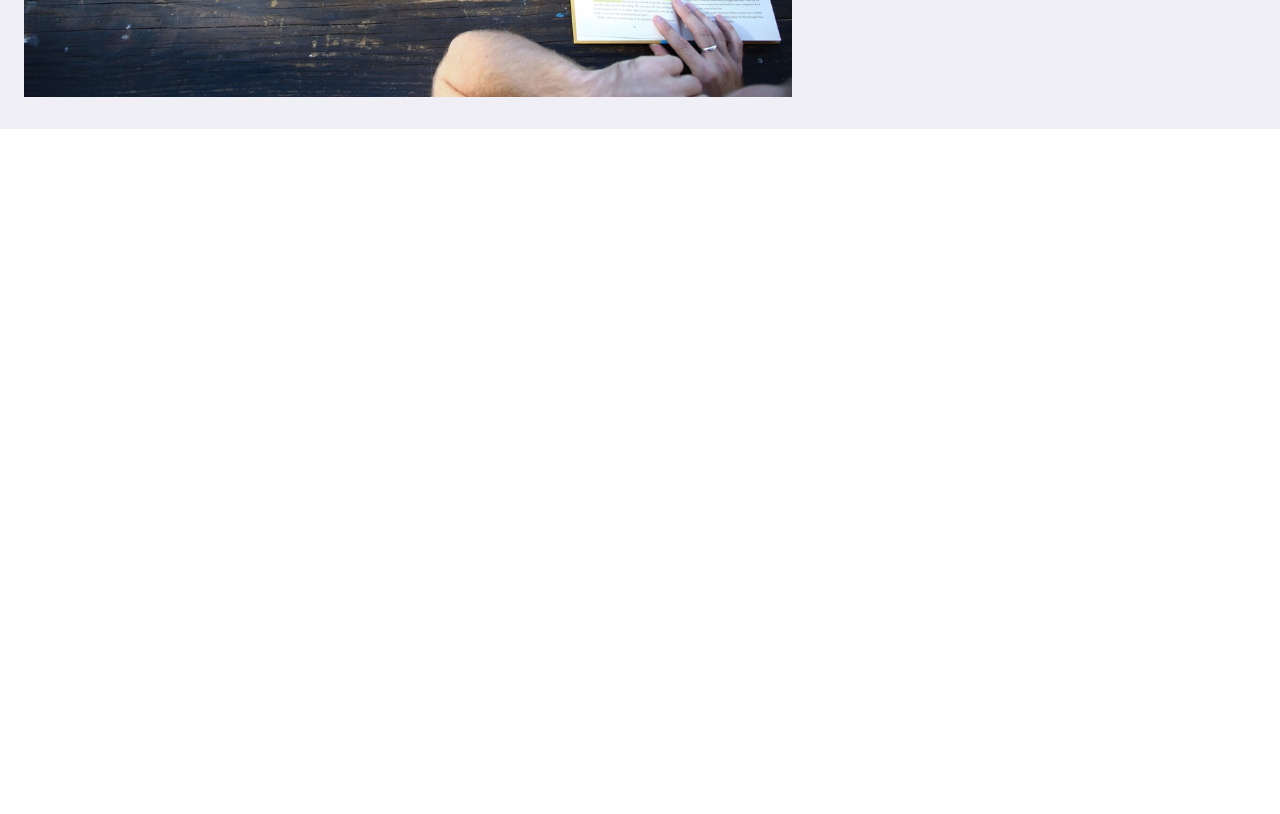
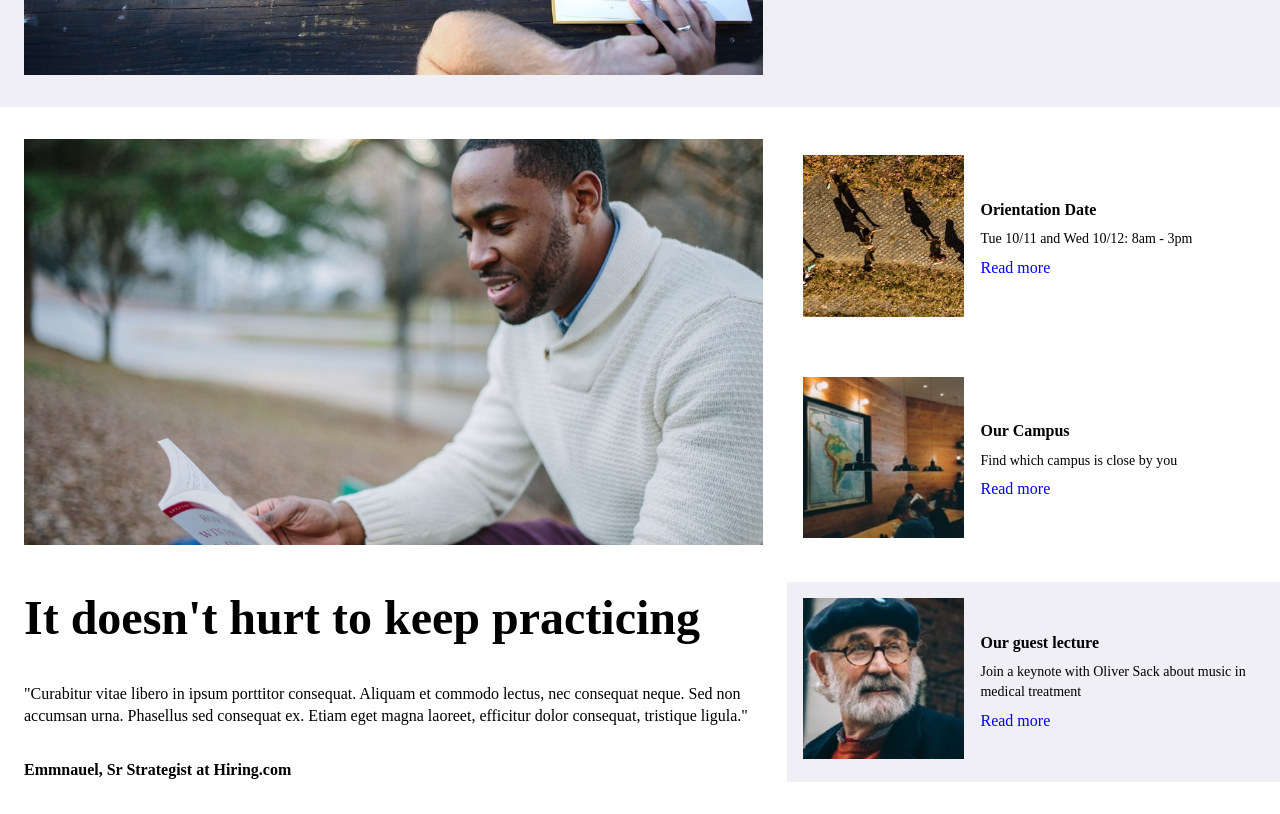
Before and after one commit to anirban21/ColmarAcademy, a plain HTML site: page index.html in a window 1280 px wide. Shown: the part 567-1381 px from the top of the page. Before the commit the page ends 800 px from the top, so only its background shows below. Drawn offline with Linux system fonts and the light colour scheme; a web font is replaced by a local one.

Commit message:
Finished mid-banner section

```diff
--- a/index.html
+++ b/index.html
@@ -24,13 +24,12 @@
 
     <!-- Top Jumbotron Banner -->
     <div class="jumbotron">
-      <div class="image-container">
+      <div class="leftContent">
         <img src="./resources/images/banner.jpg" alt="Students Learning">
       </div>
-      <div class="content">
+      <div class="rightContent">
         <h1>Learn something <br> new everyday </br> </h1>
         <br></br>
-
         <p>Lorem ipsum dolor sit amet,<br>
           consectetur adipiscing elit.</br> </p>
         <br></br>
@@ -40,6 +39,53 @@
 
     <!-- Mid Banner -->
     <div class="midbanner">
+      <div class="leftContent">
+        <div class="image-container">
+          <img src="./resources/images/information-main.jpg" alt="Student Reading">
+        </div>
+        <div class="textContent">
+          <h1>It doesn't hurt to keep practicing</h1>
+
+          <h5>"Curabitur vitae libero in ipsum porttitor consequat. Aliquam et commodo lectus,
+            nec consequat neque. Sed non accumsan urna. Phasellus sed consequat ex. Etiam
+            eget magna laoreet, efficitur dolor consequat, tristique ligula."</h5>
+
+          <p> Emmnauel, Sr Strategist at Hiring.com </p>
+        </div>
+      </div>
+
+      <div class="rightContent">
+        <div class="internalBox1">
+          <div class="image-container">
+            <img src="./resources/images/information-orientation.jpg" alt="Orientation">
+          </div>
+          <div class="textContent">
+            <h3>Orientation Date</h3>
+            <p>Tue 10/11 and Wed 10/12: 8am - 3pm</p>
+            <span><a href="#">Read more</a></span>
+          </div>
+        </div>
+        <div class="internalBox1">
+          <div class="image-container">
+            <img src="./resources/images/information-campus.jpg" alt="Campus">
+          </div>
+          <div class="textContent">
+            <h3>Our Campus</h3>
+            <p>Find which campus is close by you</p>
+            <span><a href="#">Read more</a></span>
+          </div>
+        </div>
+        <div class="internalBox2">
+          <div class="image-container">
+            <img src="./resources/images/information-guest-lecture.jpg" alt="Guest Lecture">
+          </div>
+          <div class="textContent">
+            <h3>Our guest lecture</h3>
+            <p>Join a keynote with Oliver Sack about music in medical treatment</p>
+            <span><a href="#">Read more</a></span>
+          </div>
+        </div>
+      </div>
     </div>
 
     <!-- Courses -->
@@ -48,6 +94,10 @@
 
     <!-- Thesis -->
     <div class="thesis">
+      <div class="leftContent">
+      </div>
+      <div class="rightContent">
+      </div>
     </div>
 
     <!-- Footer -->
--- a/resources/css/style.css
+++ b/resources/css/style.css
@@ -4,7 +4,7 @@ a{
   text-decoration: none;
 }
 body{
-  font-size: 20px;
+  line-height: 1.4;
 }
 @font-face {
   font-family: 'Quattrocento';
@@ -22,9 +22,63 @@ body{
 }
 h1, h2, h3{
   font-family: Oswald;
+  font-weight: bold;
 }
-p, span{
+h5, h6, p, span{
   font-family: Quattrocento;
+}
+.leftContent{
+  width: 60%;
+  display: flex;
+  flex-direction: column;
+  align-items: flex-start;
+  justify-content: center;
+}
+.rightContent{
+  width: 40%;
+  display: flex;
+  flex-direction: column;
+  align-items: flex-start;
+  justify-content:space-between;
+}
+.textContent{
+  display: flex;
+  flex-direction: column;
+  justify-content: center;
+  align-items: flex-start;
+  vertical-align: middle;
+}
+.internalBox1{
+  display: flex;
+  justify-content: flex-start;
+  align-items: center;
+  background-color: white;
+}
+.internalBox2{
+  display: flex;
+  justify-content: flex-start;
+  align-items: center;
+  background-color: #efeff5;
+}
+.internalBox1 .image-container, .internalBox2 .image-container{
+  width: 35%;
+  height: auto;
+  margin: 1rem;
+}
+.internalBox1 .textContent, .internalBox2 .textContent{
+  width: 65%;
+}
+.internalBox1 a, .internalBox2 a{
+  color: blue;
+}
+.internalBox1 p, .internalBox2 p{
+  font-size: 14px;
+  padding-top: 0.5rem;
+  padding-bottom: 0.5rem;
+}
+.image-container img{
+  width: 100%;
+  height: auto;
 }
 /** Styling for Header/Top Menu Section **/
 header{
@@ -32,7 +86,8 @@ header{
   justify-content: space-between;
   align-items: center;
   height: 4rem; /** Note: Assuming HTML Font Size is standard 16px throughout **/
-  margin: 0 1.5rem;
+  margin-left: 1.5rem;
+  margin-right: 1.5rem;
   background-color: white;
 }
 header .logo{
@@ -62,31 +117,28 @@ header .menu span{
   align-items: center;
   background-color: #efeff5;
 }
-.jumbotron .image-container{
-  display: flex;
-  width: 60%;
-  height: auto;
+.jumbotron .leftContent{
   margin: 2rem 1.5rem;
 }
-.jumbotron .image-container img{
-  max-width: 100%;
+.jumbotron .leftContent img{
+  width: 100%;
+  height: auto;
 }
-.jumbotron .content{
-  width: 40%
-  display: flex;
+.jumbotron .rightContent{
   flex-direction: column;
   justify-content: space-between;
-  align-items: center;
+  align-items: flex-start;
   line-height: 1.2;
 }
-.jumbotron .content h1{
+.jumbotron .rightContent h1{
   font-size: 3.5rem;
   font-weight: bold;
 }
-.jumbotron .content p{
+.jumbotron .rightContent p{
   font-size: 2rem;
 }
 .button {
+  width: 85%;
   border-radius: 4px;
   background-color: #1d1d2f;
   color: white;
@@ -102,3 +154,31 @@ header .menu span{
 .button{
   transition: all 0.3s linear 200ms;
 }
+
+/** Styling for Mid Banner Section **/
+.midbanner{
+  display: flex;
+  margin-bottom: 2rem;
+  background-color: white;
+  margin-top: 2rem;
+  margin-left: 1.5rem;
+}
+.midbanner .leftContent h1{
+  font-size: 3rem;
+  font-weight: bold;
+  margin-bottom: 2rem;
+}
+.midbanner .leftContent h5{
+  margin-bottom: 2rem;
+}
+.midbanner .leftContent p{
+  font-weight: bold;
+}
+.midbanner .leftContent{
+  margin-right: 1.5rem;
+}
+.midbanner .leftContent .image-container{
+  max-width: 100%;
+  height: auto;
+  margin-bottom: 2rem;
+}
```
